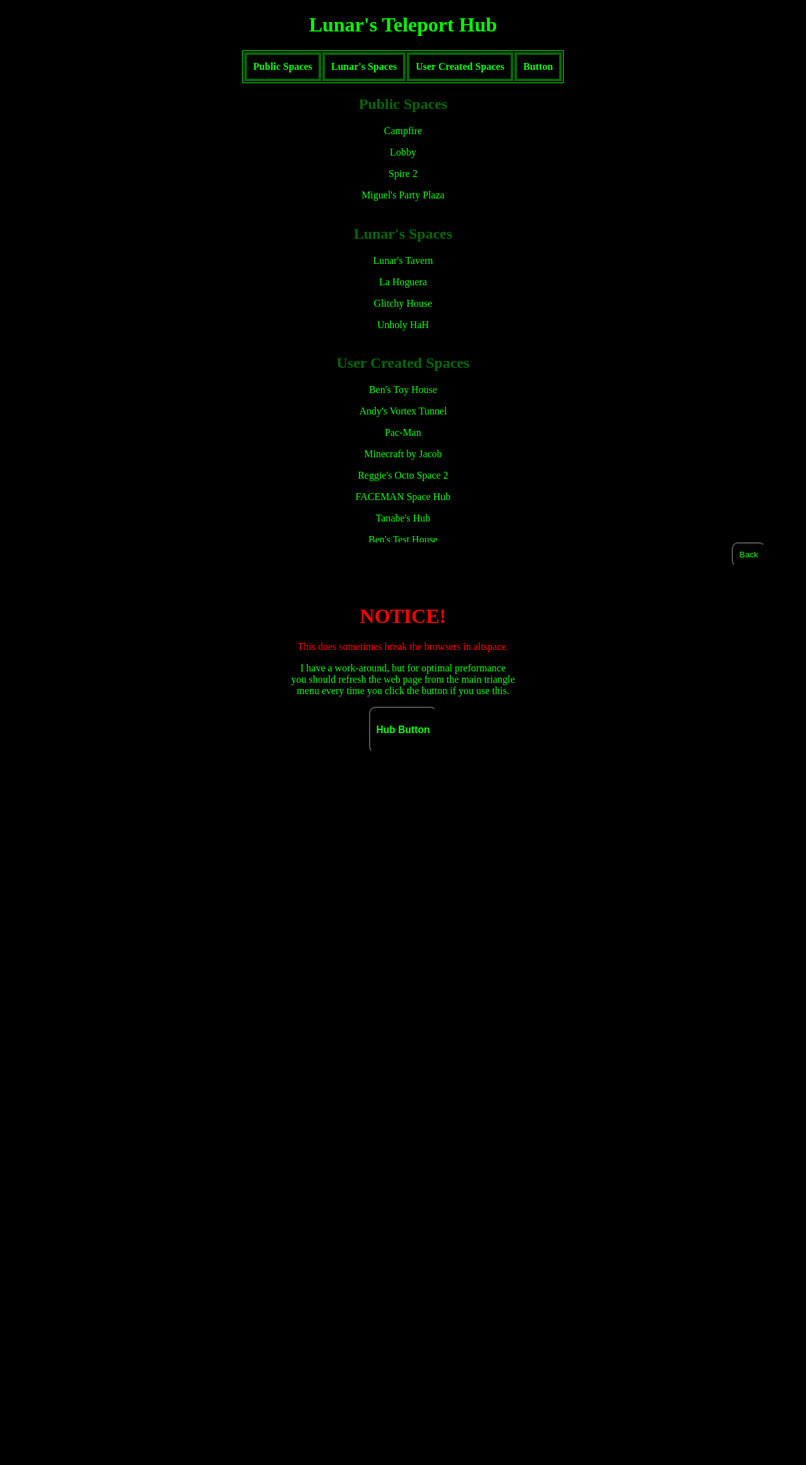
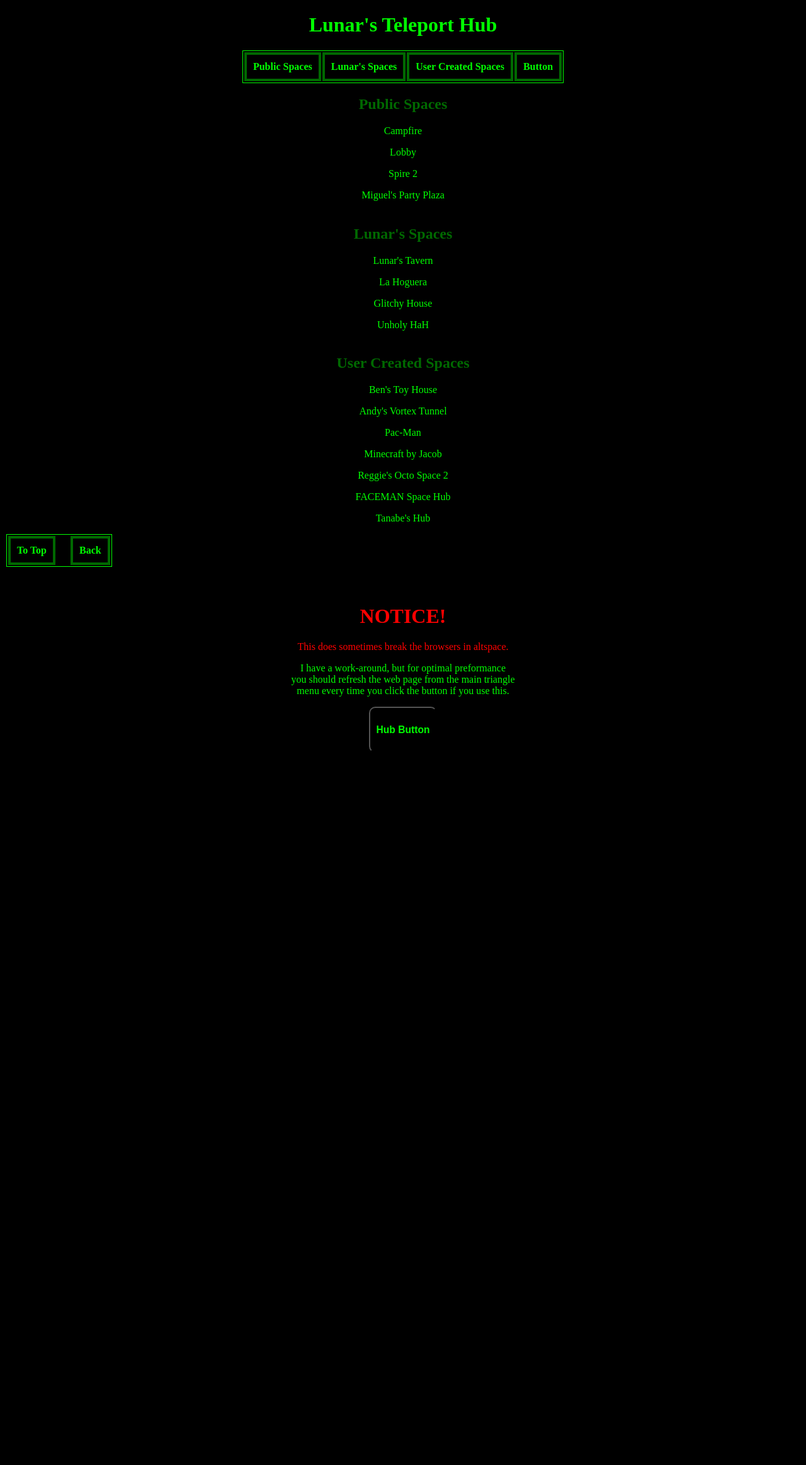
Before and after one commit to LunarTiger/AltspaceVR, a Jekyll site: the page teleportHub/index.html, which Jekyll copies as it is, in a window 1280 px wide. Shown: the whole page at 63% size. Built offline with Jekyll 4.4.1, drawn with Linux system fonts in a browser that asks for light colours.

Commit message:
Update index.html

```diff
--- a/teleportHub/index.html
+++ b/teleportHub/index.html
@@ -11,7 +11,7 @@
 			a:active {color: #008900;text-decoration:none;}
 			h2 {color: #006900;}
 			table {border: 1px solid #00ff00;margin-left:auto;margin-right:auto;}
-			th {padding: 10px;border: 4px solid #006900;}
+			th {padding: 10px;border: 4px solid #006900;text-align:center}
 		</style>
 		<meta charset="UTF-8">
 		<meta name="viewport" content="width=device-width, initial-scale=1.0">
@@ -62,6 +62,12 @@
 		<hr style="height:50px; visibility:hidden;" />
 	</body>
 	<footer>
-		<a href="https://lunartiger.github.io/AltspaceVR/"><button type="button" name="Back Button">Back</button></a>
+		<table style='margin-left:10px;margin-right:10px;'>
+			<tr>
+				<th><a href='#top'>To Top</a></th>
+				<th style='border: 0px'></th>
+				<th><a href="https://lunartiger.github.io/AltspaceVR/">Back</a></th>
+			</tr>
+		</table>
 	</footer>
 </html>
```
